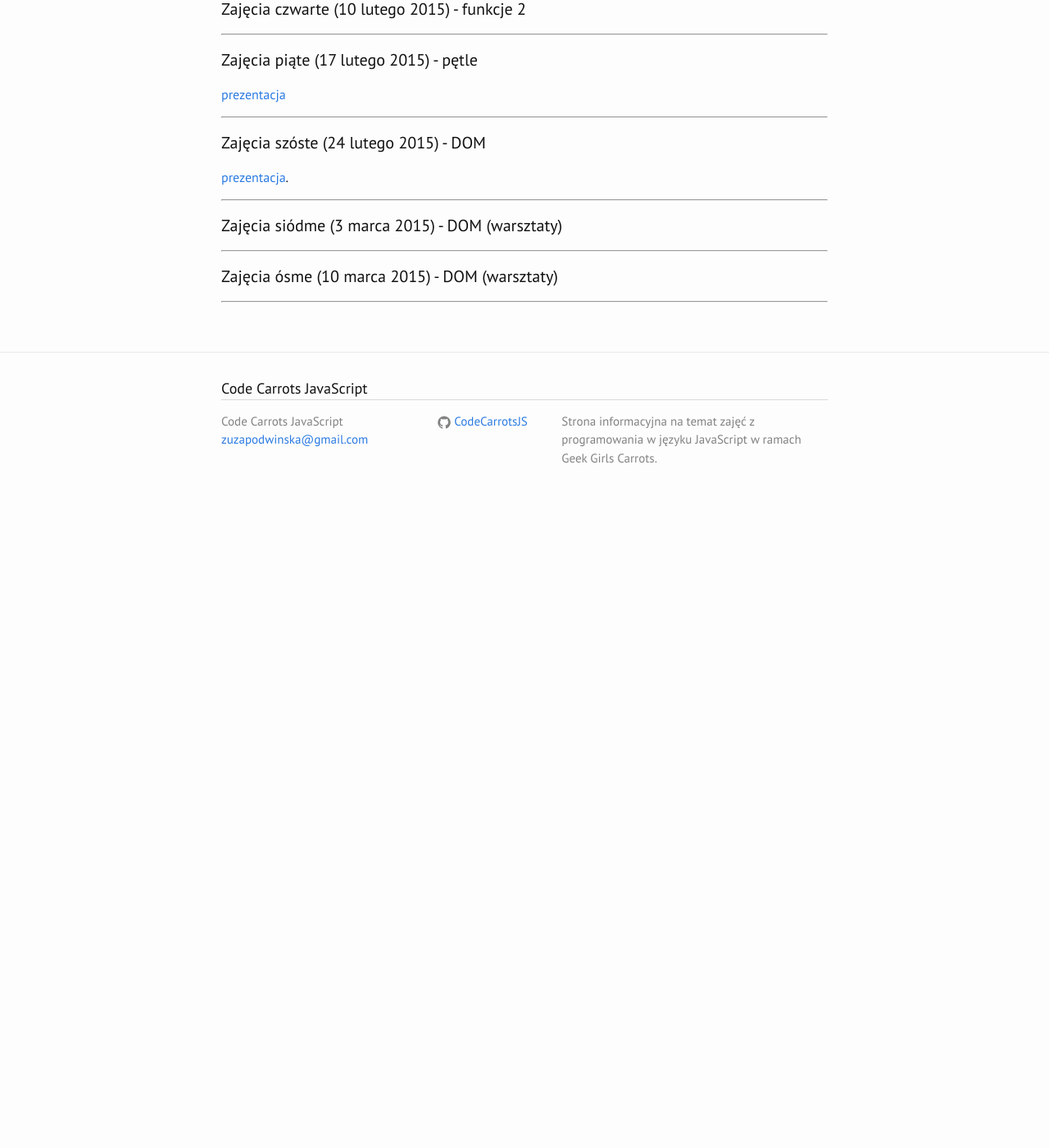
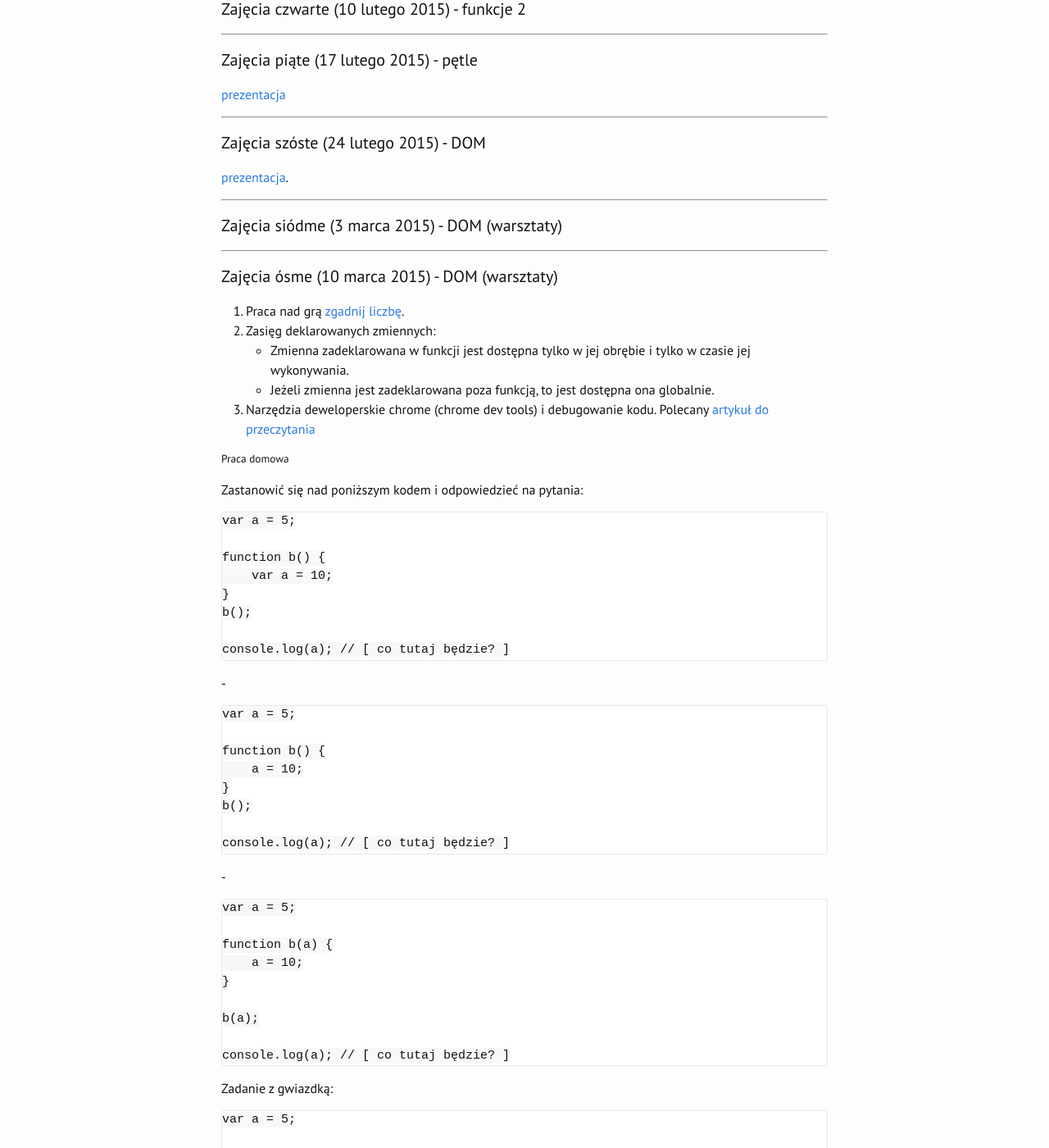
Before and after one commit to CodeCarrotsJS/CodeCarrotsJS.github.io, a Jekyll site: the page built from schedule.md, in a window 1280 px wide and 1400 px high, scrolled down 1524 px. Shown: the whole window at 82% size. Built offline with Jekyll 4.4.1, drawn with Linux system fonts in a browser that asks for light colours; before the commit the page ends 2154 px from its top, so only the background shows below that; some of the changed text lies outside the part shown.

Commit message:
updating lesson eight

```diff
--- a/schedule.md
+++ b/schedule.md
@@ -77,4 +77,65 @@ permalink: /schedule/
 ----
 
 #### Zajęcia ósme (10 marca 2015) - DOM (warsztaty)
+
+1. Praca nad grą [zgadnij liczbę](https://gist.github.com/adelura/7b18b2d5707ecc3b7ba9).
+2. Zasięg deklarowanych zmiennych:
+    * Zmienna zadeklarowana w funkcji jest dostępna tylko w jej obrębie i tylko w czasie jej wykonywania.
+    * Jeżeli zmienna jest zadeklarowana poza funkcją, to jest dostępna ona globalnie.
+3. Narzędzia deweloperskie chrome (chrome dev tools) i debugowanie kodu. Polecany [artykuł do przeczytania](https://developer.chrome.com/devtools/docs/javascript-debugging)
+
+##### Praca domowa
+
+Zastanowić się nad poniższym kodem i odpowiedzieć na pytania:
+
+    var a = 5;
+
+    function b() {
+        var a = 10;
+    }
+    b();
+
+    console.log(a); // [ co tutaj będzie? ]
+
+-
+
+    var a = 5;
+
+    function b() {
+        a = 10;
+    }
+    b();
+
+    console.log(a); // [ co tutaj będzie? ]
+
+-
+
+    var a = 5;
+
+    function b(a) {
+        a = 10;
+    }
+
+    b(a);
+
+    console.log(a); // [ co tutaj będzie? ]
+
+Zadanie z gwiazdką:
+
+    var a = 5;
+
+    function b() {
+        a = 10;
+    }
+    b(a);
+
+    console.log(a); // [ co tutaj będzie? ]
+
+
+Przerobić grę Rock Papers Scissors wg podanego [wzorca](https://github.com/CodeCarrotsJS/rpsls). Zakodowane już jest pobieranie wyboru użytkownika z guzików, trzeba dodać wybór komputera i znalezienie wygranej - i umieszczenie tego we właściwym miejscu na stronie. CSS strony oparty jest na [Bootstrapie](http://getbootstrap.com/) - dla tych, którzy chcą żeby ładnie wyglądało, a nie chcą zagłębiać się w CSSY - polecam, dużo ułatwia :).
+
+
+
+W pierwszej kolejności robimy zadania z poprzednich zajęć jeśli ktoś nie zrobił.
+
 ----
```
